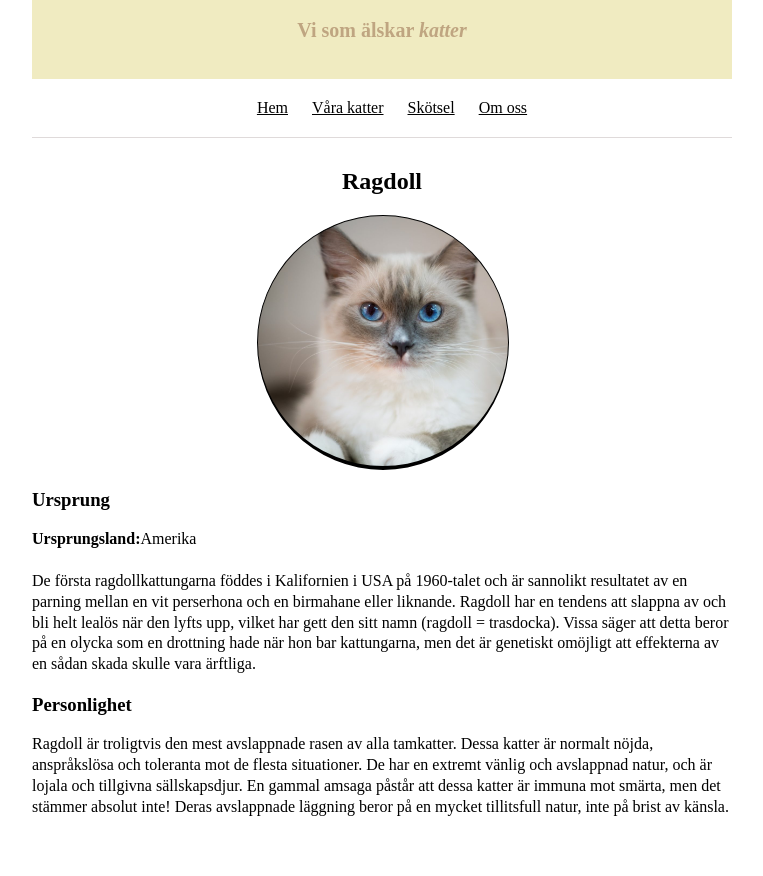
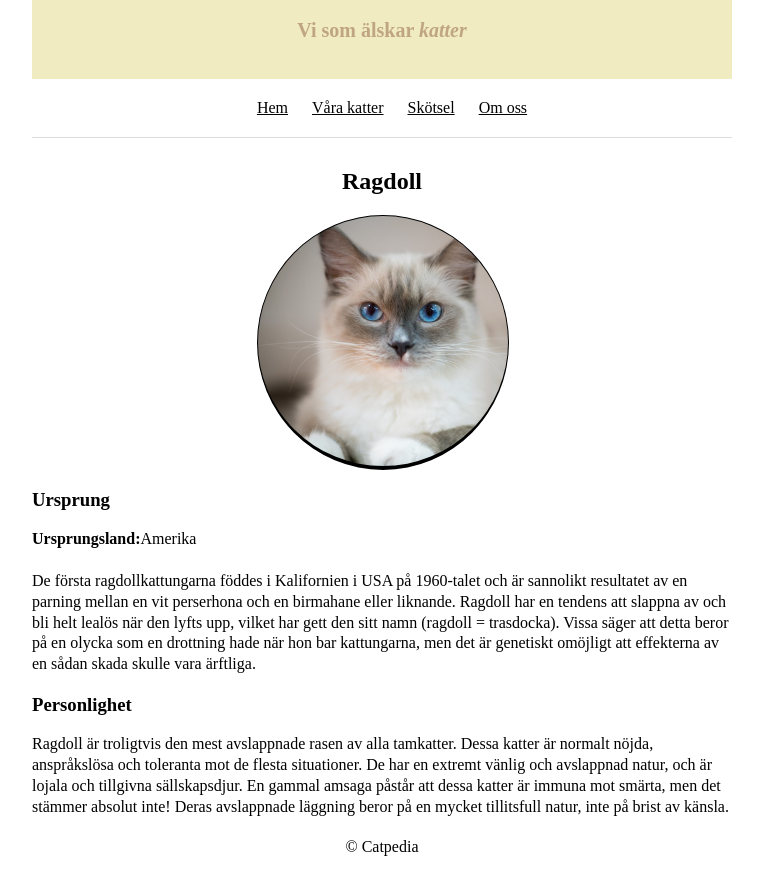
Before and after one commit to ericalundstrom/Catpedia, a plain HTML site: page index.html in a window 1280 px wide. Shown: the part 89-965 px from the top of the page, without its empty margins (258-1021 px from the left). Before the commit the page ends 923 px from the top, so only its background shows below. Drawn offline with Linux system fonts and the light colour scheme.

Commit message:
la till footer

```diff
--- a/index.html
+++ b/index.html
@@ -38,9 +38,9 @@
         och toleranta mot de flesta situationer. De har en extremt vänlig och avslappnad natur, och är lojala och
         tillgivna sällskapsdjur. En gammal amsaga påstår att dessa katter är immuna mot smärta, men det stämmer absolut
         inte! Deras avslappnade läggning beror på en mycket tillitsfull natur, inte på brist av känsla.</p>
-    <div clsass="under">
-
-    </div>
+    <footer>
+        <p>© Catpedia</p>
+    </footer>
 </body>
 
 </html>
--- a/stylesheet.css
+++ b/stylesheet.css
@@ -65,3 +65,7 @@ h3 {
     text-align: left;
     line-height: 1.3;
 }
+
+footer {
+    margin: 20px;
+}
```
